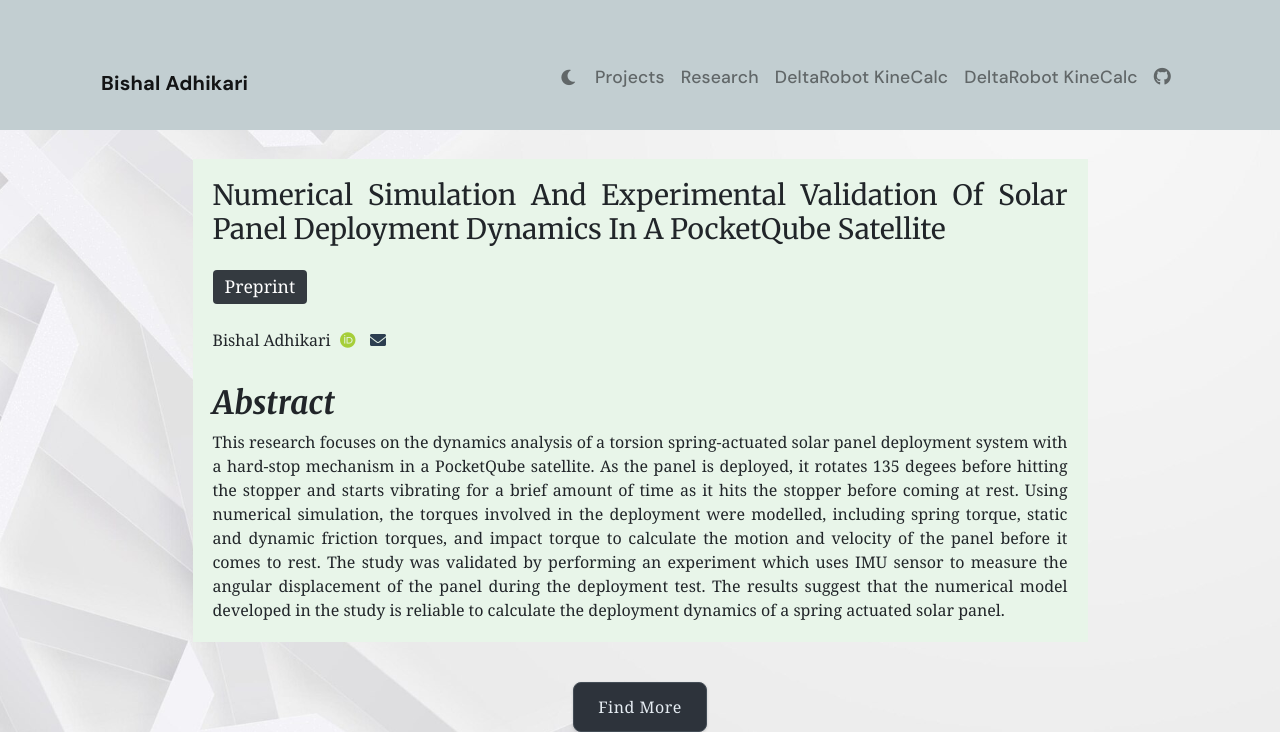
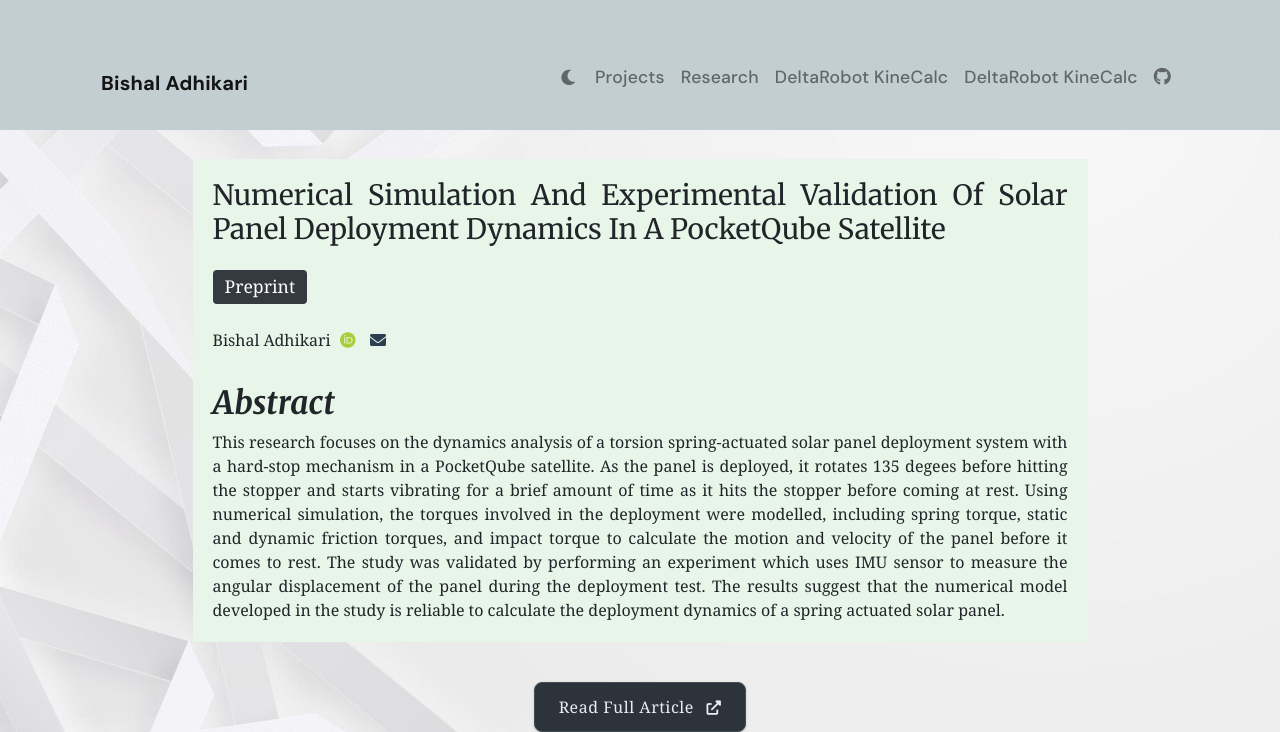
Before and after one commit to WinnerBishal/myportfolio, a Jekyll site: the page built from _posts/2024-11-09-solar-panel-deployment-dynamics.md, in a window 1280 px wide, cut to the strip 0-732 px from the top of the page. Built offline with Jekyll 4.4.1, drawn with Linux system fonts in a browser that asks for light colours; nearby versions of some CDN libraries; some web fonts are replaced.

Commit message:
changed button functionality to have two modes : internal link open (article request) external link open (read full article)

```diff
--- a/_layouts/research-article.html
+++ b/_layouts/research-article.html
@@ -81,7 +81,19 @@ layout: default
 
   <!-- Find More Button -->
   <div style="text-align: center; margin-top: 20px;">
-    <a href="{{ site.baseurl }}/request" class="styled-button">Find More</a>
+    {% if page.read_more_type == 'external' %}
+      <a href="{{ page.read_more_url }}"
+         target="_blank"
+         rel="noopener noreferrer"
+         class="styled-button">
+        Read Full Article
+        <i class="fas fa-external-link-alt" style="margin-left: 8px; font-size: 0.9em;"></i>
+      </a>
+    {% else %}
+      <a href="{{ site.baseurl }}/request" class="styled-button">
+        Request Full Article
+      </a>
+    {% endif %}
   </div>
 </div>
 
```
Also changed, not shown: _posts/2024-10-07-delta-robot.md (+1 -0 lines), _posts/2024-11-09-solar-panel-deployment-dynamics.md (+2 -1 lines).
